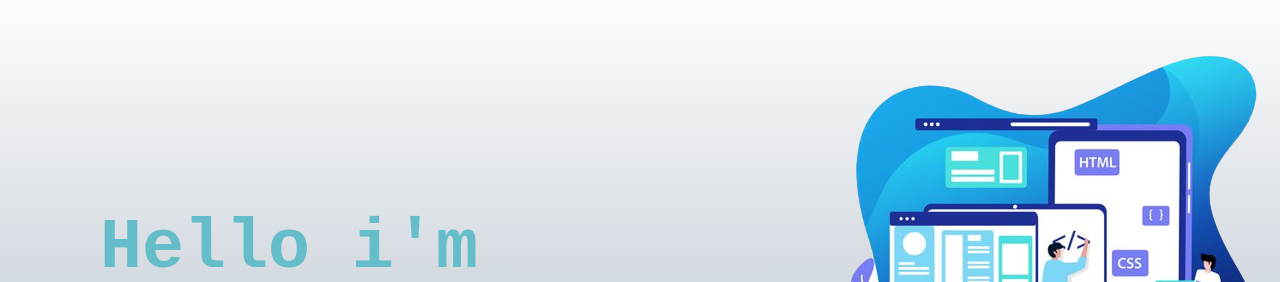
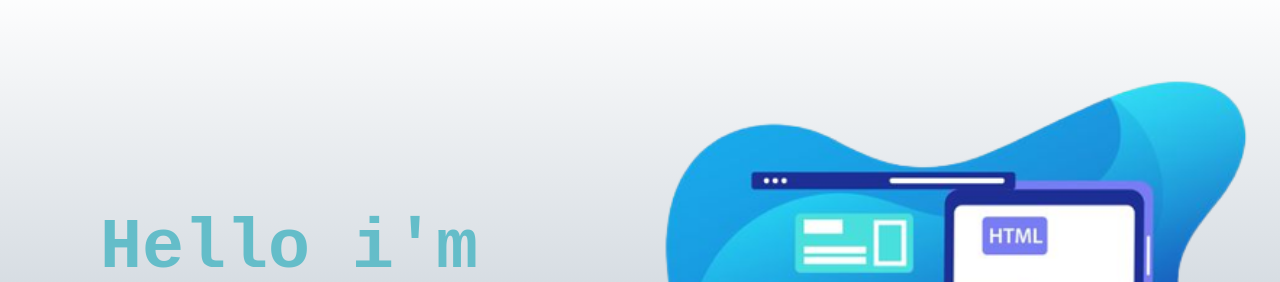
Before and after one commit to kikamailani/myportofolio, a plain HTML site: page index.html in a window 1280 px wide. Shown: the part 97-379 px from the top of the page. Drawn offline with Linux system fonts and the light colour scheme.

Commit message:
upload index

```diff
--- a/style.css
+++ b/style.css
@@ -50,6 +50,7 @@ main {
    font-size: 70px;
    padding-top: 110px;
    font-family: 'Courier New', Courier, monospace;
+   margin-bottom: 10px;
 }
 
 .judul {
@@ -114,3 +115,8 @@ i {
   margin-left: 500px;
   padding-left: 500px;
 }
+
+img {
+    width: 700px;
+
+}
```
